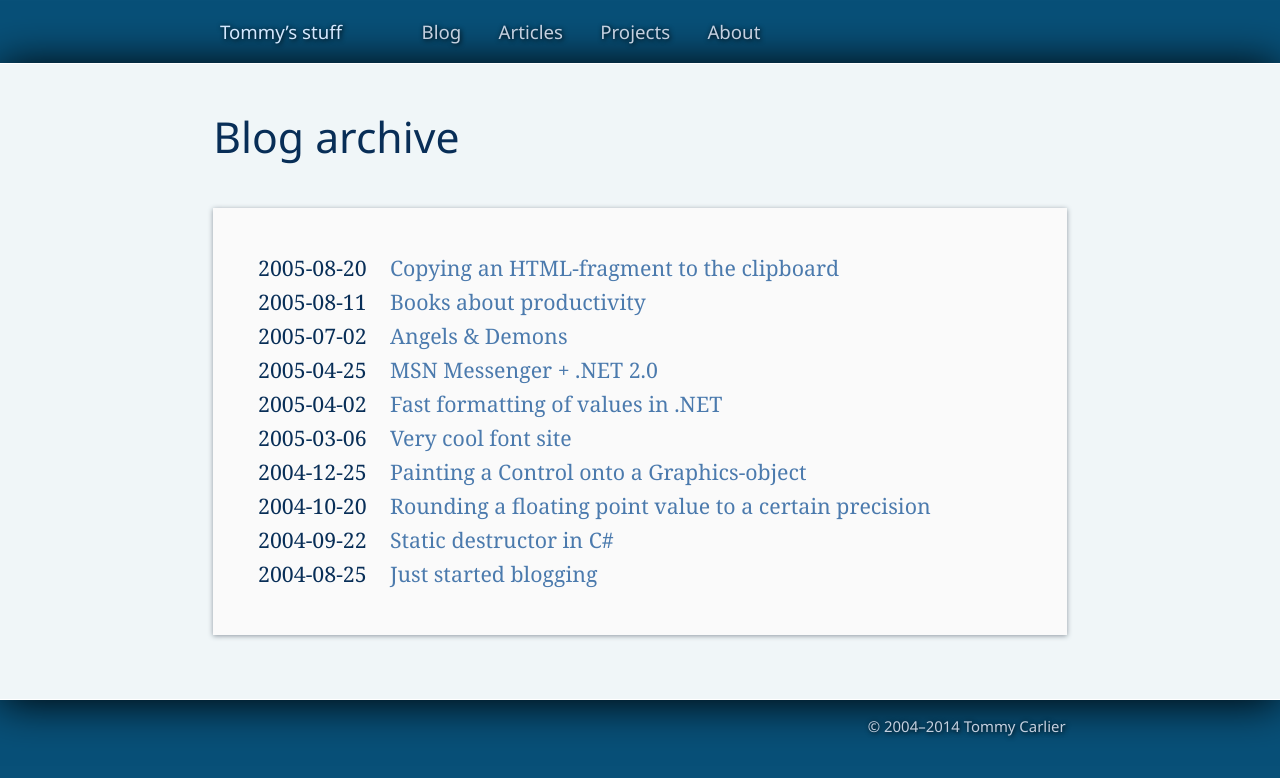
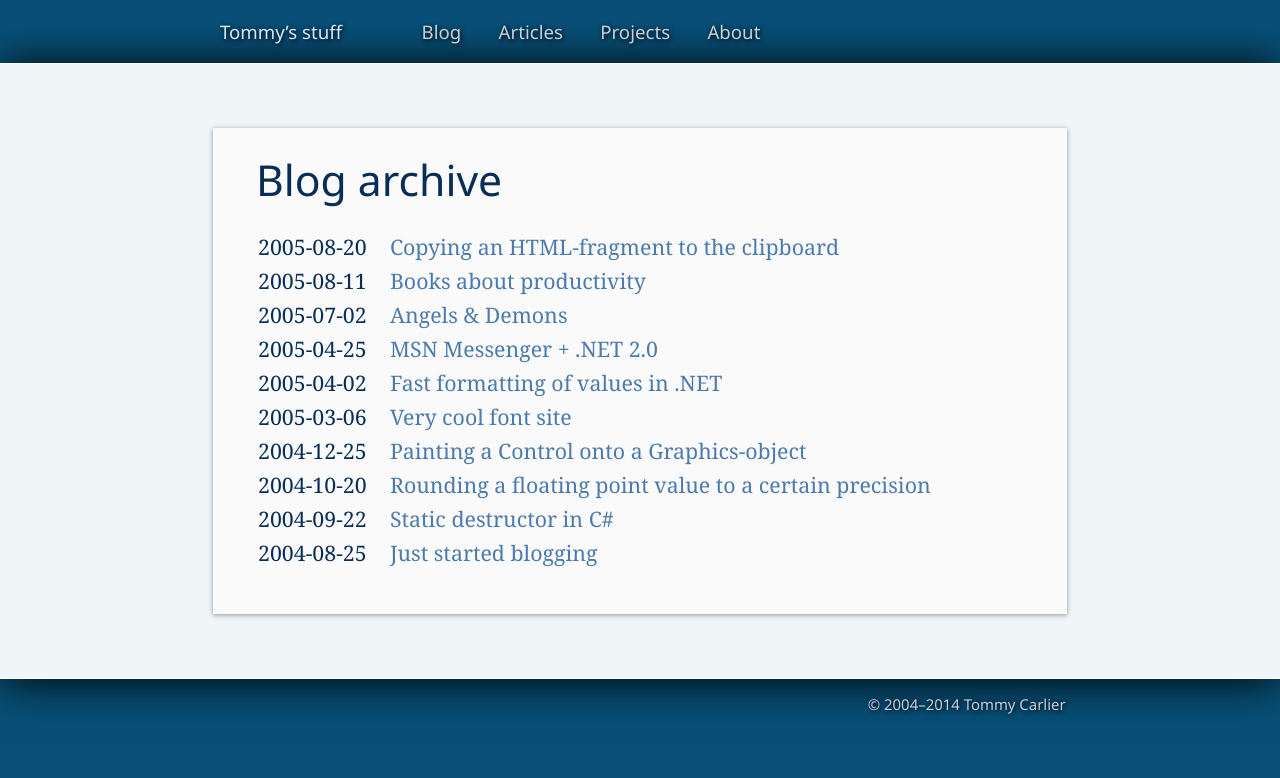
Before and after one commit to tommy-carlier/www.tcx.be, a Jekyll site: the page built from blog/archive.html, in a window 1280 px wide. Shown: the top 778 px of the page. Built offline with Jekyll 4.4.1, drawn with Linux system fonts in a browser that asks for light colours.

Commit message:
Changed structure of archive page

```diff
--- a/blog/archive.html
+++ b/blog/archive.html
@@ -1,13 +1,10 @@
 ---
-layout: default
+layout: post
 title: Blog archive
 ---
 
-<h1>{{page.title}}</h1>
-<article>
-  <table class="no-borders">
-  {% for post in site.posts %}
-    <tr><td>{{post.date | date:'%F'}}</td><td><a href="{{post.url}}">{{post.title}}</a></td></tr>
-  {% endfor %}
-  </table>
-</article>
+<table class="no-borders">
+{% for post in site.posts %}
+  <tr><td>{{post.date | date:'%F'}}</td><td><a href="{{post.url}}">{{post.title}}</a></td></tr>
+{% endfor %}
+</table>
```
